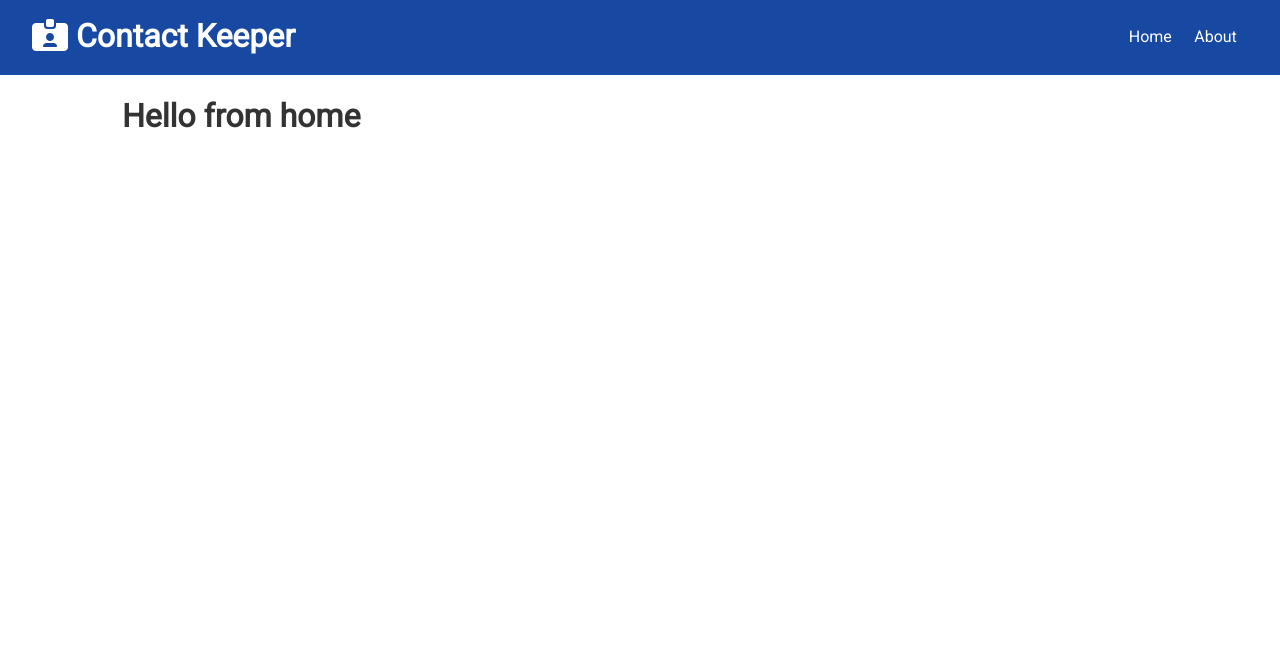
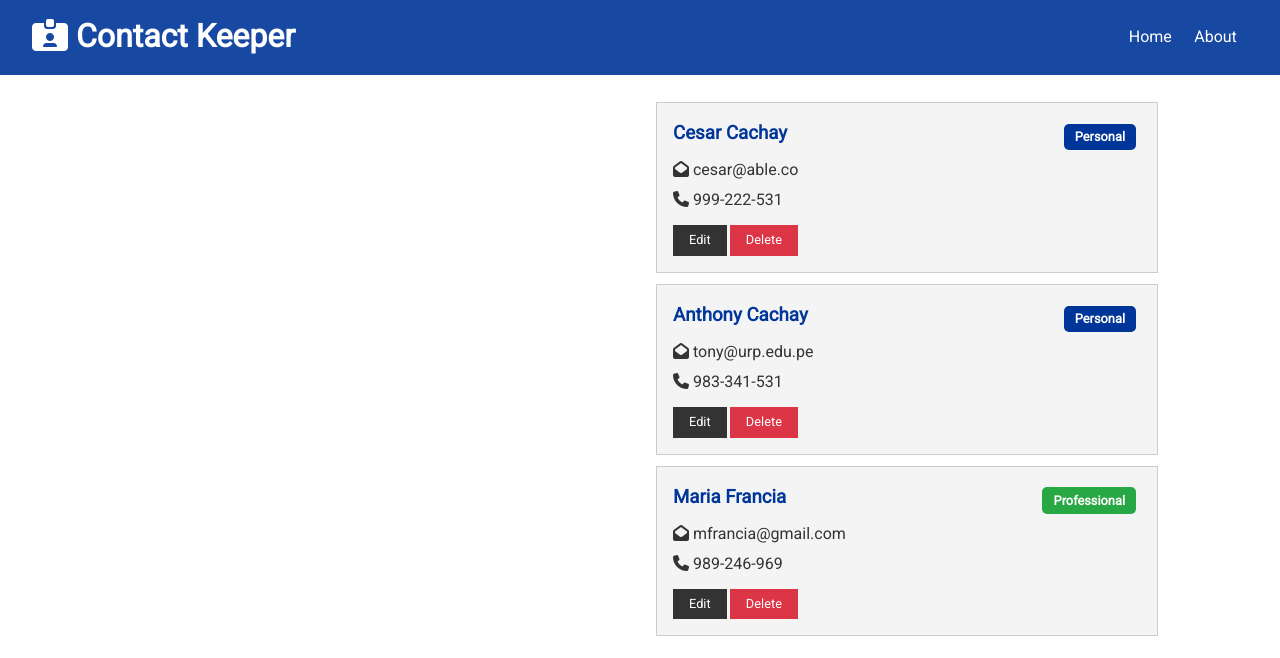
Before and after one commit to CesarCachay/MERN-STACK-ContactKeeper, a React (Create React App) app in the folder client/: page / in a window 1280 px wide. Shown: the top 658 px of the page. Built offline with nearby package versions, Linux system fonts and the light colour scheme.

Commit message:
Create contact reducer and add contact list and contact item components

```diff
--- a/client/src/App.js
+++ b/client/src/App.js
@@ -4,9 +4,11 @@
 import Navbar from "./components/Navbar";
 import Home from "./views/Home";
 import About from "./views/About";
+import ContactState from "./context/contact/ContactState";
 
 const App = () => {
   return (
+    <ContactState>
       <Router>
         <>
           <Navbar />
@@ -18,6 +20,7 @@
           </div>
         </>
       </Router>
+    </ContactState>
   );
 };
 
--- /dev/null
+++ b/client/src/components/contacts/ContactItem.jsx
@@ -0,0 +1,46 @@
+import React from "react";
+import PropTypes from "prop-types";
+
+const ContactItem = ({ contact }) => {
+  const { id, name, email, phone, type } = contact;
+
+  return (
+    <div className="card bg-light">
+      <h3 className="text-primary text-left">
+        {name}{" "}
+        <span
+          style={{ float: "right" }}
+          className={
+            "badge " +
+            (type === "professional" ? "badge-success" : "badge-primary")
+          }
+        >
+          {type.charAt(0).toUpperCase() + type.slice(1)}
+        </span>
+      </h3>
+      <ul className="list">
+        {email && (
+          <li>
+            <i className="fas fa-envelope-open"></i> {email}
+          </li>
+        )}
+
+        {phone && (
+          <li>
+            <i className="fas fa-phone"></i> {phone}
+          </li>
+        )}
+      </ul>
+      <p>
+        <button className="btn btn-dark btn-sm">Edit</button>
+        <button className="btn btn-danger btn-sm">Delete</button>
+      </p>
+    </div>
+  );
+};
+
+ContactItem.propTypes = {
+  contact: PropTypes.object.isRequired
+};
+
+export default ContactItem;
--- /dev/null
+++ b/client/src/components/contacts/ContactsList.jsx
@@ -0,0 +1,18 @@
+import React, { useContext } from "react";
+import ContactContext from "../../context/contact/ContactContext";
+import ContactItem from "./ContactItem";
+
+const ContactsList = () => {
+  const contactContext = useContext(ContactContext);
+  const { contacts } = contactContext;
+
+  return (
+    <>
+      {contacts.map(contact => (
+        <ContactItem contact={contact} key={contact.id} />
+      ))}
+    </>
+  );
+};
+
+export default ContactsList;
--- /dev/null
+++ b/client/src/context/contact/ContactContext.js
@@ -0,0 +1,5 @@
+import { createContext } from "react";
+
+const contactContext = createContext();
+
+export default contactContext;
--- /dev/null
+++ b/client/src/context/contact/ContactState.js
@@ -0,0 +1,65 @@
+import React, { useReducer } from "react";
+import { uuid } from "uuid";
+import ContactContext from "./ContactContext";
+import contactReducer from "./ContactReducer";
+import {
+  ADD_CONTACT,
+  DELETE_CONTACT,
+  SET_CURRENT,
+  CLEAR_CURRENT,
+  UPDATE_CONTACT,
+  FILTER_CONTACTS,
+  CLEAR_FILTER
+} from "../types";
+
+const ContactState = props => {
+  const initialState = {
+    contacts: [
+      {
+        id: 1,
+        name: "Cesar Cachay",
+        email: "cesar@able.co",
+        phone: "999-222-531",
+        type: "personal"
+      },
+      {
+        id: 2,
+        name: "Anthony Cachay",
+        email: "tony@urp.edu.pe",
+        phone: "983-341-531",
+        type: "personal"
+      },
+      {
+        id: 3,
+        name: "Maria Francia",
+        email: "mfrancia@gmail.com",
+        phone: "989-246-969",
+        type: "professional"
+      }
+    ]
+  };
+
+  const [state, dispatch] = useReducer(contactReducer, initialState);
+
+  // Add Contact
+
+  // Delete Contact
+
+  // Set Current Contact
+
+  // Clear Current Contact
+
+  // Update Contact
+
+  // Filter Contacts
+
+  // Clear Filter
+
+  return (
+    <ContactContext.Provider value={{ contacts: state.contacts }}>
+      {props.children}
+    </ContactContext.Provider>
+  );
+};
+
+export default ContactState;
--- /dev/null
+++ b/client/src/context/types.js
@@ -0,0 +1,9 @@
+export const ADD_CONTACT = "ADD_CONTACT";
+export const DELETE_CONTACT = "DELETE_CONTACT";
+export const SET_CURRENT = "SET_CURRENT";
+export const CLEAR_CURRENT = "CLEAR_CURRENT";
+export const UPDATE_CONTACT = "UPDATE_CONTACT";
+export const FILTER_CONTACTS = "FILTER_CONTACTS";
+export const CLEAR_FILTER = "CLEAR_FILTER";
+export const SET_ALERT = "SET_ALERT";
+export const REMOVE_ALERT = "REMOVE_ALERT";
--- a/client/src/views/Home.jsx
+++ b/client/src/views/Home.jsx
@@ -1,9 +1,13 @@
 import React from "react";
+import ContactsList from "../components/contacts/ContactsList";
 
 const Home = () => {
   return (
-    <div>
-      <h1>Hello from home</h1>
+    <div className="grid-2">
+      <div></div>
+      <div>
+        <ContactsList />
+      </div>
     </div>
   );
 };
```
Also changed, not shown: client/src/context/contact/ContactReducer.js (added). Lines whose indentation alone changed are shown as unchanged.
